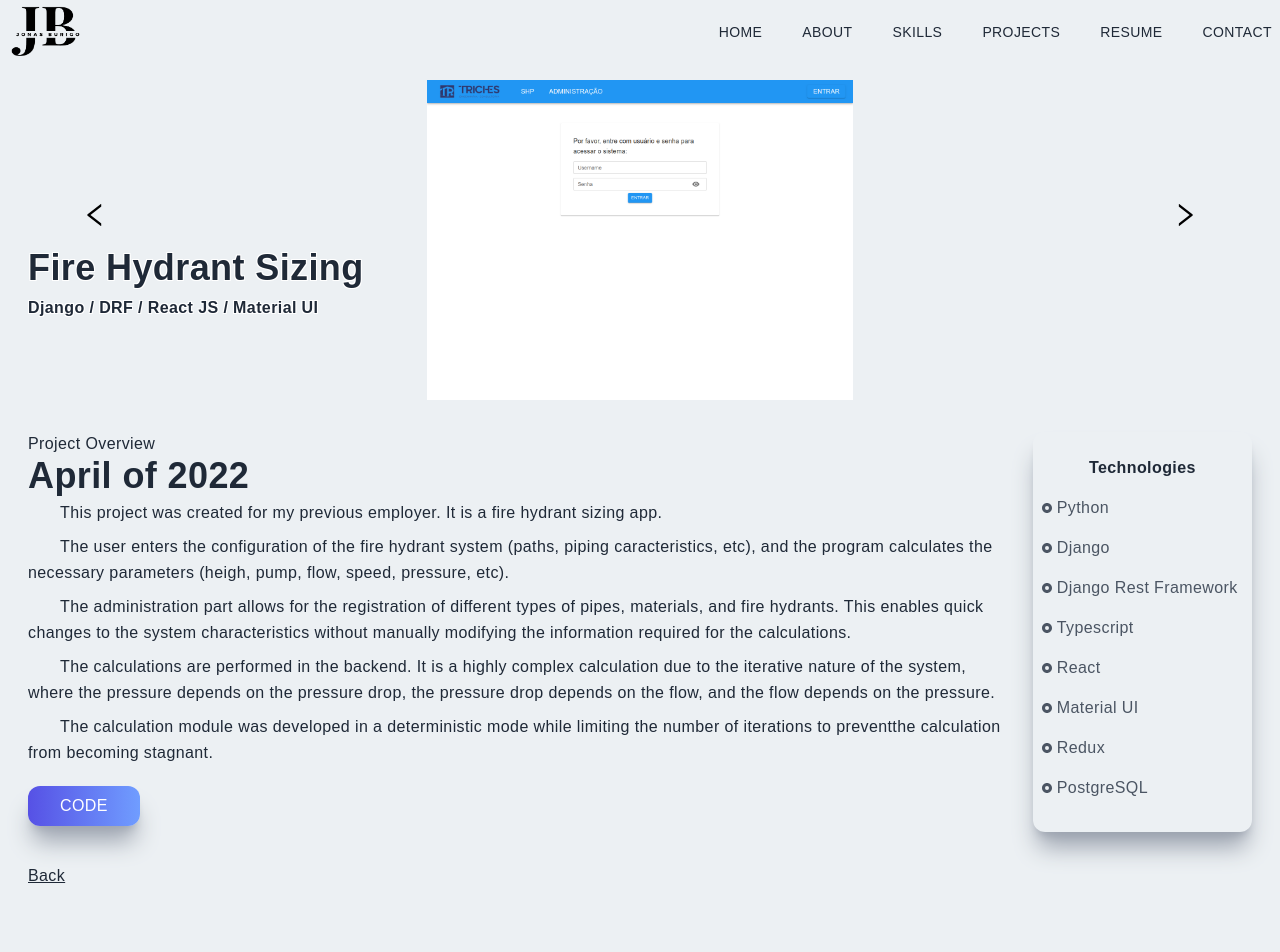
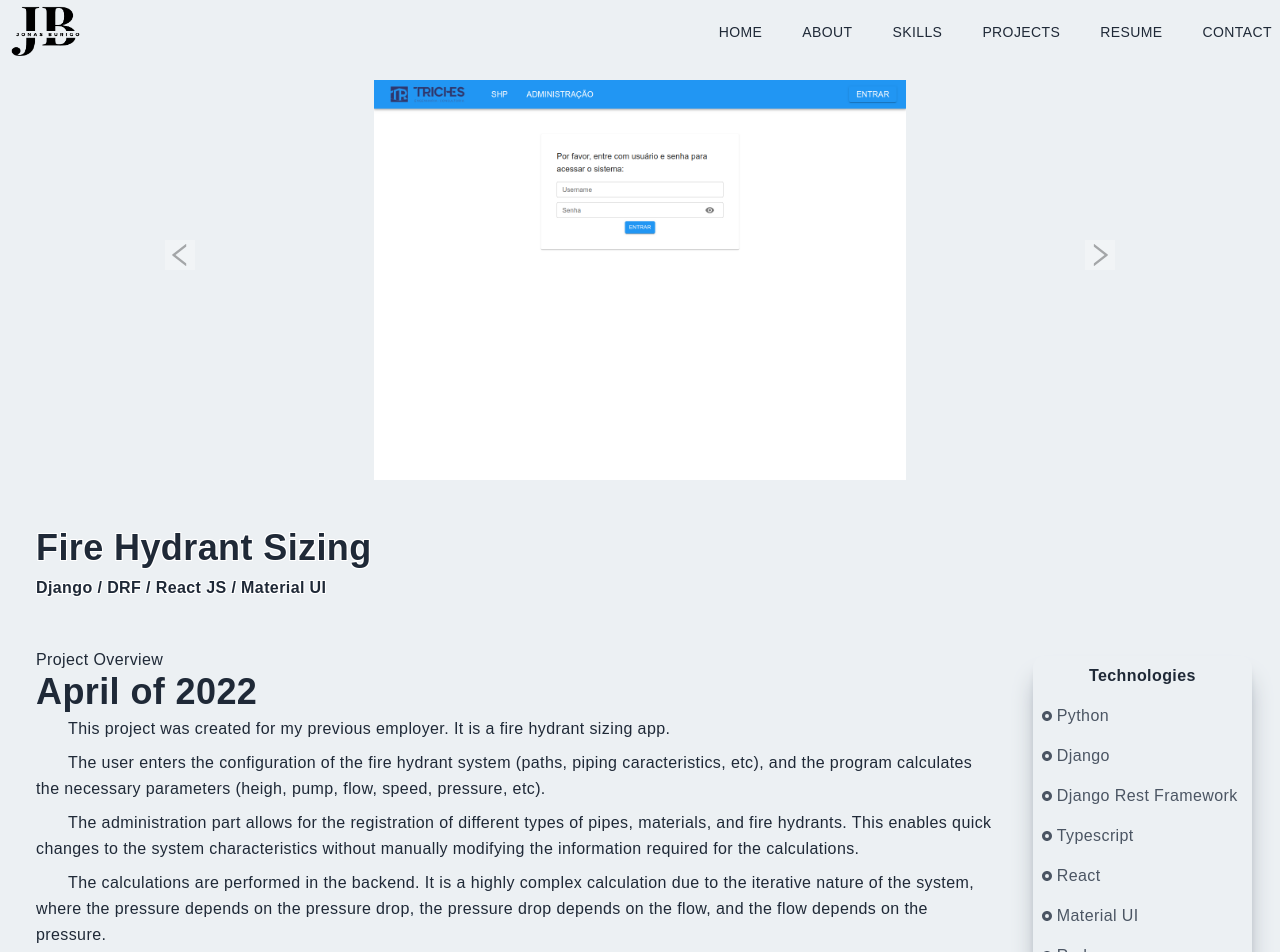
Before and after one commit to JonasBM/portfolio, a Next.js app: page /calculo in a window 1280 px wide. Shown: the top 952 px of the page. Before the commit the page ends 920 px from the top, so only its background shows below. Built offline with nearby package versions, Linux system fonts and the light colour scheme.

Commit message:
fix: project page layout

```diff
--- a/src/components/ProjectPage/index.tsx
+++ b/src/components/ProjectPage/index.tsx
@@ -65,10 +65,9 @@ const ProjectPage: React.FC<React.PropsWithChildren<ProjectPageProps>> = ({
 
   return (
     <div className="w-full">
-      <div className="w-screen h-[50vh] relative" onMouseEnter={onMouseEnter} onMouseLeave={onMouseLeave}>
-        <div className="absolute top-0 left-0 w-full h-[50vh]  z-10" />
-
-        <div className="absolute z-1 w-full h-[50vh] pt-20 flex justify-center">
+      <div className="h-20" />
+      <div className="w-full h-[50vh] flex justify-center" onMouseEnter={onMouseEnter} onMouseLeave={onMouseLeave}>
+        <div className="">
           {CarouselData.map((slide, index) => {
             return (
               <Image
@@ -84,26 +83,29 @@ const ProjectPage: React.FC<React.PropsWithChildren<ProjectPageProps>> = ({
             );
           })}
         </div>
-        <div className="absolute top-[70%] max-w-[1240px] w-full left-[50%] right-[50%] translate-x-[-50%] translate-y-[-50%] z-10 p-2">
+        <div
+          className="absolute z-20 top-[30vh] bg-white opacity-30 lg:transform lg:translate-x-[-460px] left-5 lg:left-auto"
+          onClick={prevSlide}
+        >
+          <AiOutlineLeft className=" text-3xl text-black cursor-pointer" />
+        </div>
+        <div
+          className="absolute z-20 top-[30vh] bg-white opacity-30 lg:transform lg:translate-x-[460px] right-5 lg:right-auto"
+          onClick={nextSlide}
+        >
+          <AiOutlineRight className=" text-3xl text-black cursor-pointer" />
+        </div>
+      </div>
+      <div className="max-w-[1240px] mx-auto p-2 grid lg:grid-cols-5 gap-8 py-8">
+        <div className="col-span-5 p-2">
           <h2 className="py-2 text-shadow">{title}</h2>
           <h3 className="text-shadow">{subtitle}</h3>
         </div>
-        <AiOutlineLeft
-          onClick={prevSlide}
-          className="absolute z-20 left-20 text-3xl inset-y-1/2 text-black cursor-pointer"
-        />
-        <AiOutlineRight
-          onClick={nextSlide}
-          className="absolute z-20 right-20 text-3xl inset-y-1/2 text-black cursor-pointer"
-        />
-      </div>
-
-      <div className="max-w-[1240px] mx-auto p-2 grid md:grid-cols-5 gap-8 py-8">
-        <div className="col-span-4">{children}</div>
-        <div className="col-span-4 md:col-span-1 shadow-xl shadow-gray-400 rounded-xl py-4">
-          <div className="p-2">
+        <div className="col-span-5 lg:col-span-4 p-2">{children}</div>
+        <div className="col-span-5 lg:col-span-1 py-4">
+          <div className="p-2 shadow-xl shadow-gray-400 rounded-xl">
             <p className="text-center font-bold pb-2">Technologies</p>
-            <div className="grid grid-cols-3 md:grid-cols-1 ">
+            <div className="grid grid-cols-3 lg:grid-cols-1 ">
               {techs.map((tech, index) => {
                 return <TechnologyItem key={index} label={tech} />;
               })}
--- a/src/pages/index.tsx
+++ b/src/pages/index.tsx
@@ -1,8 +1,5 @@
 import Head from "next/head";
-import Image from "next/image";
 import { Inter } from "next/font/google";
-import styles from "@/styles/Home.module.css";
-import Navbar from "@/components/Navbar";
 import Main from "@/components/Main";
 import About from "@/components/About";
 import Skills from "@/components/Skills";
```
